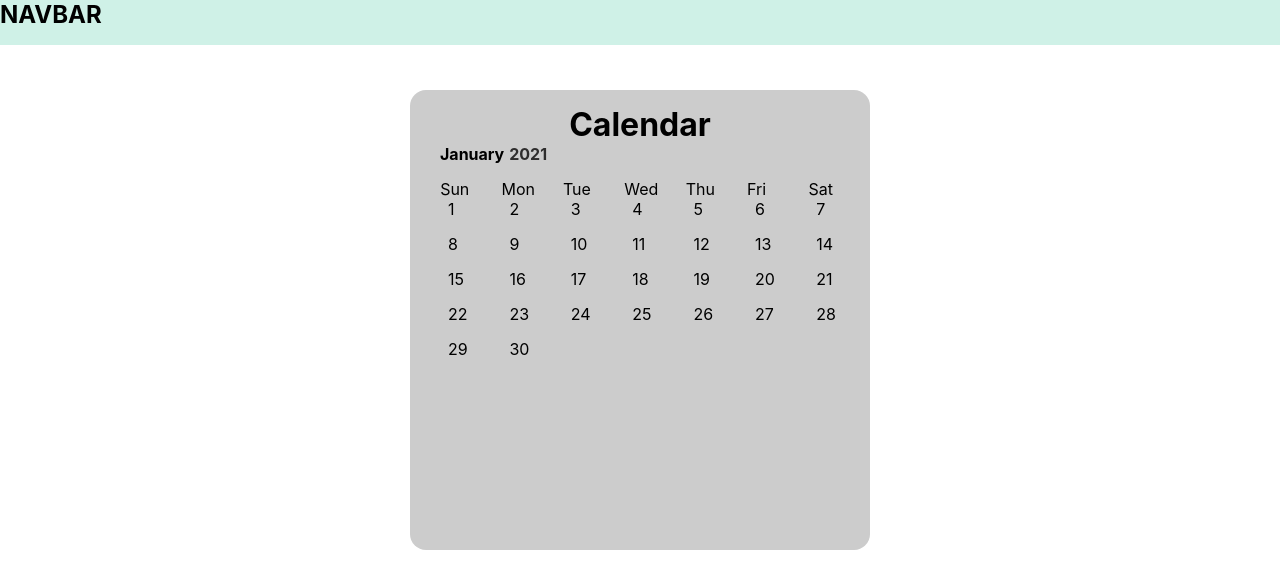
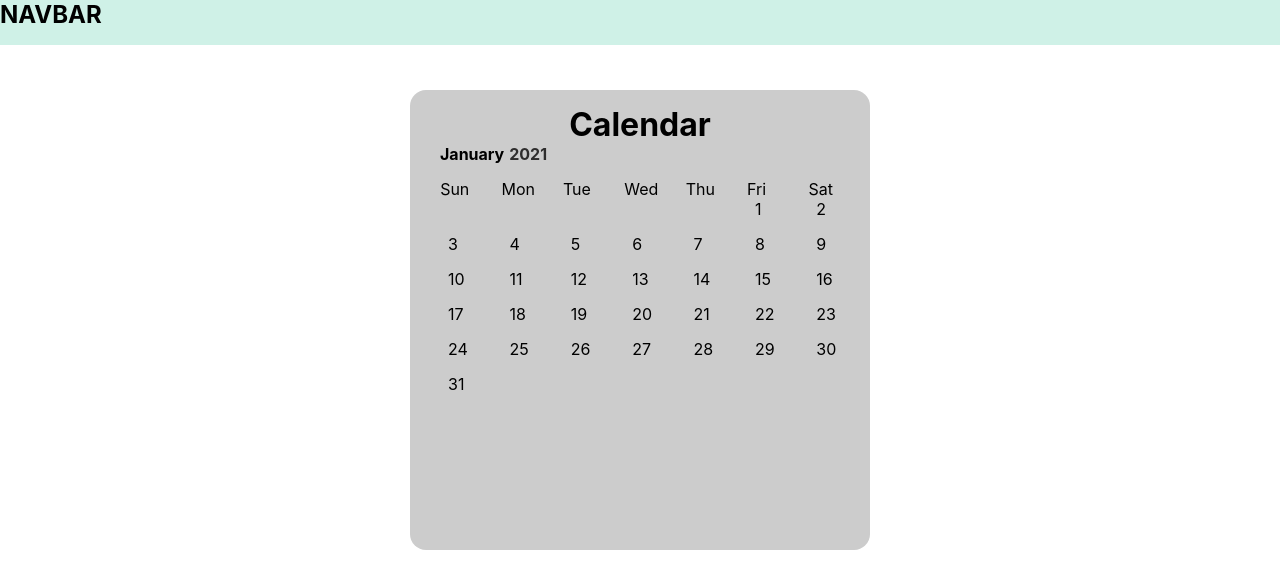
Before and after one commit to osmancandulger/calendar-app, a Vue app: page / in a window 1280 px wide. Shown: the top 588 px of the page. Built offline with nearby package versions, Linux system fonts and the light colour scheme; the HTML template or start-up script is replaced by a standard one.

Commit message:
Added startDay changes according to months

```diff
--- a/src/components/Calendar.vue
+++ b/src/components/Calendar.vue
@@ -2,9 +2,9 @@
   <h1 class="calendar-title">Calendar</h1>
   <div class="title-num">
     <div class="current-date">
-    <p>{{ currentMonth }}</p>
-        <p>{{ currentYear }}</p>
-        </div>
+      <p>{{ currentMonthName }}</p>
+      <p>{{ currentYear }}</p>
+    </div>
 
     <section class="days">
       <p class="days-text" v-for="day in days" :key="day">
@@ -13,7 +13,13 @@
     </section>
 
     <section class="days-num-section">
-      <p class="days-num" v-for="num in 30" :key="num">
+      <p class="days-num" v-for="num in startDay()" :key="num"></p>
+
+      <p
+        class="days-num"
+        v-for="num in daysInMonth(currentYear, currentMonth)"
+        :key="num"
+      >
         {{ num }}
       </p>
     </section>
@@ -24,13 +30,22 @@
 export default {
   data() {
     return {
-      currentMonth: new Date().toLocaleString("default", {
+      currentMonth: new Date().getMonth() + 1,
+      currentMonthName: new Date().toLocaleString("default", {
         month: "long",
       }),
       currentYear: new Date().getFullYear(),
       days: ["Sun", "Mon", "Tue", "Wed", "Thu", "Fri", "Sat"],
     };
   },
+  methods: {
+    daysInMonth(year, month) {
+      return new Date(year, month, 0).getDate();
+    },
+    startDay() {
+      return new Date(this.currentYear, this.currentMonth - 1, 1).getDay();
+    },
+  },
 };
 </script>
 
```
Also changed, not shown: src/assets/main.scss (+11 -24 lines), src/assets/icons/schedule.png (added).
